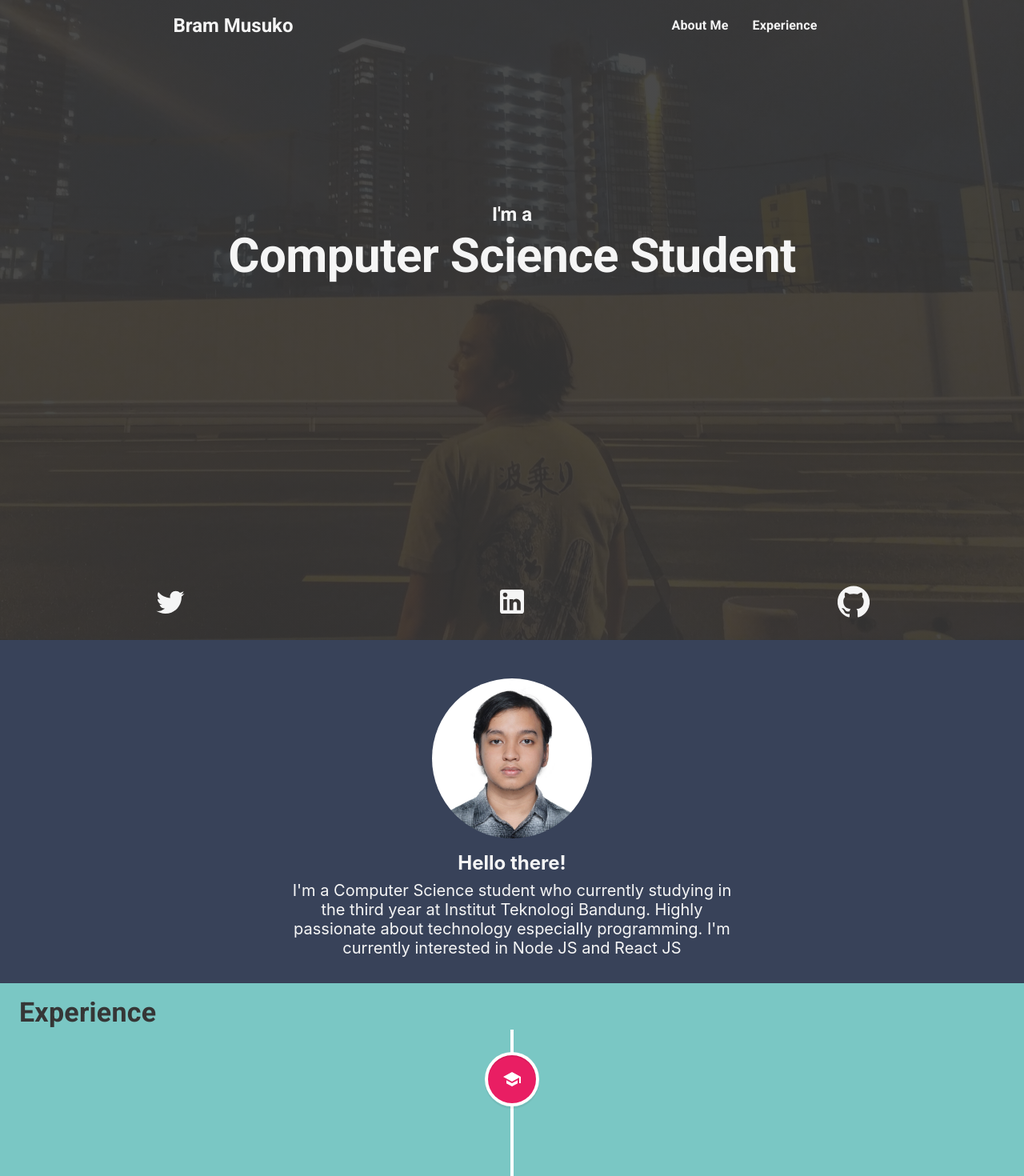
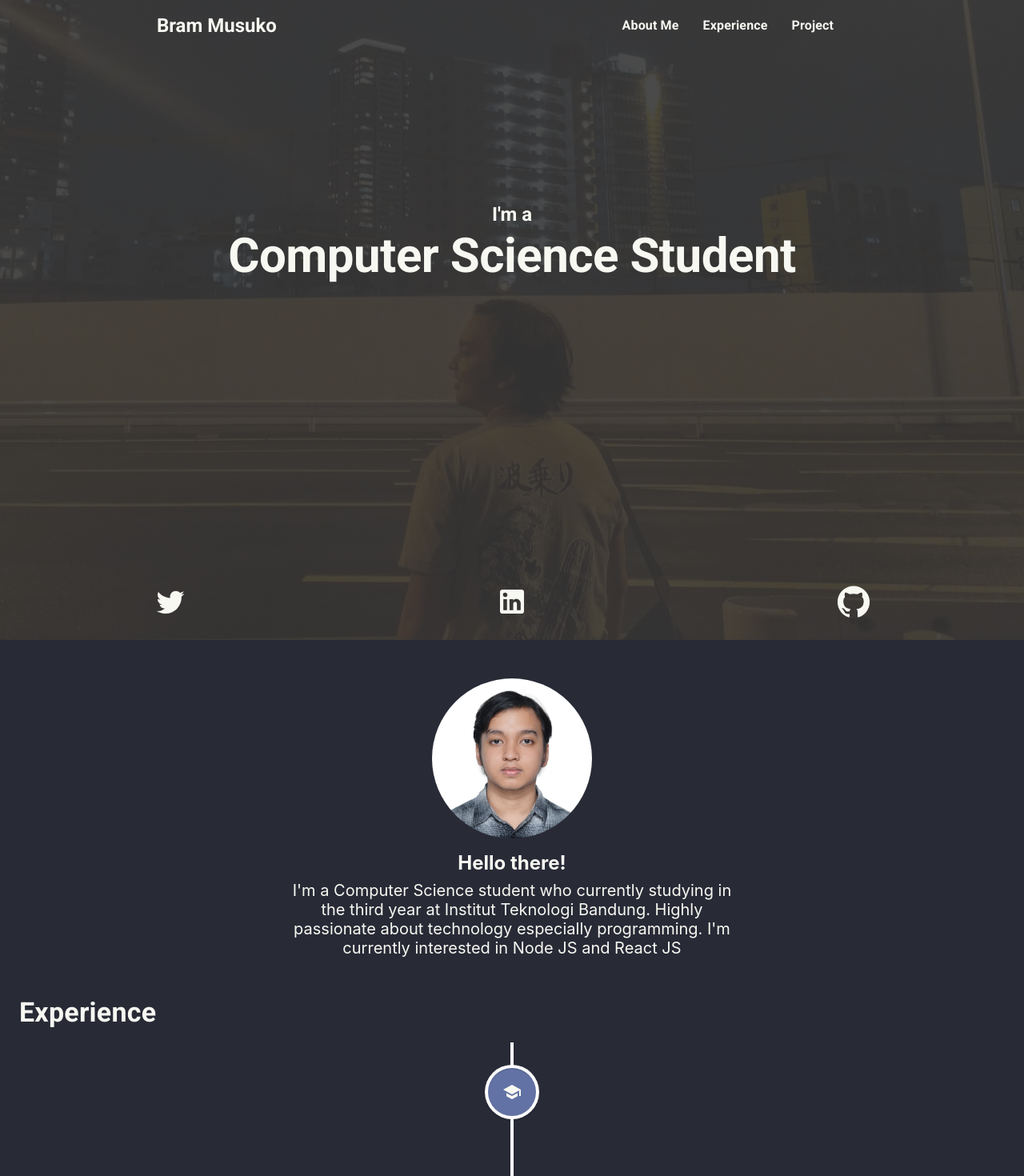
Before and after one commit to bmusuko/personal-web, a React (Create React App) app in the folder client/: page / in a window 1280 px wide. Shown: the top 1470 px of the page at 80% size. Built offline with nearby package versions, Linux system fonts and the light colour scheme.

Commit message:
use dracula scheme for color

```diff
--- a/client/package.json
+++ b/client/package.json
@@ -16,8 +16,10 @@
     "react-dom": "^16.13.1",
     "react-router-dom": "^5.2.0",
     "react-scripts": "3.4.1",
+    "react-slick": "^0.26.1",
     "react-toastify": "^6.0.5",
-    "react-vertical-timeline-component": "^2.6.2"
+    "react-vertical-timeline-component": "^2.6.2",
+    "slick-carousel": "^1.8.1"
   },
   "scripts": {
     "start": "react-scripts start",
--- a/client/src/components/Homepage/Experience.js
+++ b/client/src/components/Homepage/Experience.js
@@ -7,11 +7,14 @@ import 'react-vertical-timeline-component/style.min.css';
 import Typography from '@material-ui/core/Typography';
 import ExperienceData from '../../static/experience';
 import './Experience.css';
+import colors from '../../static/dracula';
+
 
 const styles = {
     project: {
         paddingTop: '1rem',
-        color: '#363636',
+        paddingBottom: '1rem',
+        color: colors.Foreground,
         fontWeight: 'bolder',
     },
 }
@@ -21,10 +24,10 @@ const timelineElement = ExperienceData.map((exp)=>{
     return(
         <VerticalTimelineElement
         className="vertical-timeline-element--education"
-        contentStyle={{ background: exp.type === 'education' ? 'rgb(233, 30, 99)' : 'rgb(33, 150, 243)', color: '#fff ' }}
-        contentArrowStyle={{ borderRight: `7px solid  ${exp.type === 'education' ? 'rgb(233, 30, 99)' : 'rgb(33, 150, 243)'}` }}
+        contentStyle={{ background: exp.type === 'education' ? colors.Comment : colors.Selection, color: colors.Foreground }}
+        contentArrowStyle={{ borderRight: `7px solid  ${exp.type === 'education' ? colors.Comment : colors.Selection}` }}
         date={exp.date}
-        iconStyle={{ background: exp.type === 'education' ? 'rgb(233, 30, 99)' : 'rgb(33, 150, 243)', color: '#fff' }}
+        iconStyle={{ background: exp.type === 'education' ? colors.Comment : colors.Selection, color: colors.Foreground }}
         icon={exp.type === 'education' ? <SchoolIcon />  : <WorkIcon /> }
         style={{boxShadow:'0!important'}}
     >
@@ -38,8 +41,6 @@ const timelineElement = ExperienceData.map((exp)=>{
 
 
 function Experience(){
-    console.log(timelineElement);
-
     return(
         <React.Fragment>
             <Typography variant="h4" style={styles.project}>
@@ -48,7 +49,7 @@ function Experience(){
             <VerticalTimeline>
                 {timelineElement}
                 <VerticalTimelineElement
-                    iconStyle={{ background: 'rgb(16, 204, 82)', color: '#ffffff' }}
+                    iconStyle={{ background: colors.Pink, color: colors.Foreground }}
                 icon={<StarIcon />}/>
             </VerticalTimeline>
         </React.Fragment>
@@ -56,95 +57,3 @@ function Experience(){
 }
 
  export default Experience;
-
-
-//  <VerticalTimelineElement
-//  className="vertical-timeline-element--work"
-//  contentStyle={{ background: 'rgb(33, 150, 243)', color: '#fff' }}
-//  contentArrowStyle={{ borderRight: '7px solid  rgb(33, 150, 243)' }}
-//  date="2011 - present"
-//  iconStyle={{ background: 'rgb(33, 150, 243)', color: '#fff' }}
-//  icon={<WorkIcon />}
-// >
-//  <h3 className="vertical-timeline-element-title">Creative Director</h3>
-//  <h4 className="vertical-timeline-element-subtitle">Miami, FL</h4>
-//  <p>
-//  Creative Direction, User Experience, Visual Design, Project Management, Team Leading
-//  </p>
-// </VerticalTimelineElement>
-// <VerticalTimelineElement
-//  className="vertical-timeline-element--work"
-//  date="2010 - 2011"
-//  iconStyle={{ background: 'rgb(33, 150, 243)', color: '#fff' }}
-//  icon={<WorkIcon />}
-// >
-//  <h3 className="vertical-timeline-element-title">Art Director</h3>
-//  <h4 className="vertical-timeline-element-subtitle">San Francisco, CA</h4>
-//  <p>
-//  Creative Direction, User Experience, Visual Design, SEO, Online Marketing
-//  </p>
-// </VerticalTimelineElement>
-// <VerticalTimelineElement
-//  className="vertical-timeline-element--work"
-//  date="2008 - 2010"
-//  iconStyle={{ background: 'rgb(33, 150, 243)', color: '#fff' }}
-//  icon={<WorkIcon />}
-// >
-//  <h3 className="vertical-timeline-element-title">Web Designer</h3>
-//  <h4 className="vertical-timeline-element-subtitle">Los Angeles, CA</h4>
-//  <p>
-//  User Experience, Visual Design
-//  </p>
-// </VerticalTimelineElement>
-// <VerticalTimelineElement
-//  className="vertical-timeline-element--work"
-//  date="2006 - 2008"
-//  iconStyle={{ background: 'rgb(33, 150, 243)', color: '#fff' }}
-//  icon={<WorkIcon />}
-// >
-//  <h3 className="vertical-timeline-element-title">Web Designer</h3>
-//  <h4 className="vertical-timeline-element-subtitle">San Francisco, CA</h4>
-//  <p>
-//  User Experience, Visual Design
-//  </p>
-// </VerticalTimelineElement>
-// <VerticalTimelineElement
-//  className="vertical-timeline-element--education"
-//  date="April 2013"
-//  iconStyle={{ background: 'rgb(233, 30, 99)', color: '#fff' }}
-//  icon={<SchoolIcon />}
-// >
-//  <h3 className="vertical-timeline-element-title">Content Marketing for Web, Mobile and Social Media</h3>
-//  <h4 className="vertical-timeline-element-subtitle">Online Course</h4>
-//  <p>
-//  Strategy, Social Media
-//  </p>
-// </VerticalTimelineElement>
-// <VerticalTimelineElement
-//  className="vertical-timeline-element--education"
-//  date="November 2012"
-//  iconStyle={{ background: 'rgb(233, 30, 99)', color: '#fff' }}
-//  icon={<SchoolIcon />}
-// >
-//  <h3 className="vertical-timeline-element-title">Agile Development Scrum Master</h3>
-//  <h4 className="vertical-timeline-element-subtitle">Certification</h4>
-//  <p>
-//  Creative Direction, User Experience, Visual Design
-//  </p>
-// </VerticalTimelineElement>
-// <VerticalTimelineElement
-//  className="vertical-timeline-element--education"
-//  date="2002 - 2006"
-//  iconStyle={{ background: 'rgb(233, 30, 99)', color: '#fff' }}
-//  icon={<SchoolIcon />}
-// >
-//  <h3 className="vertical-timeline-element-title">Bachelor of Science in Interactive Digital Media Visual Imaging</h3>
-//  <h4 className="vertical-timeline-element-subtitle">Bachelor Degree</h4>
-//  <p>
-//  Creative Direction, Visual Design
-//  </p>
-// </VerticalTimelineElement>
-// <VerticalTimelineElement
-//  iconStyle={{ background: 'rgb(16, 204, 82)', color: '#fff' }}
-//  icon={<StarIcon />}
-// />
--- /dev/null
+++ b/client/src/components/Homepage/Project.js
@@ -0,0 +1,76 @@
+import React from 'react';
+import Typography from '@material-ui/core/Typography';
+import Slider from "react-slick";
+import 'slick-carousel/slick/slick.css';
+import 'slick-carousel/slick/slick-theme.css';
+import Card from '@material-ui/core/Card';
+import CardActions from '@material-ui/core/CardActions';
+import CardContent from '@material-ui/core/CardContent';
+import Button from '@material-ui/core/Button';
+import colors from '../../static/dracula';
+
+
+const settings = {
+    dots: true,
+    infinite: true,
+    speed: 500,
+    slidesToShow: 1,
+    slidesToScroll: 1
+};
+
+const classes = {
+    project: {
+        paddingTop: '1rem',
+        paddingBottom: '1rem',
+        color: colors.Foreground,
+        fontWeight: 'bolder',
+    },
+}
+
+
+/*
+Card content :
+Title
+Date
+description
+stack used :
+github link :
+*/
+
+function Project(){
+    const bull = <span style={classes.bullet}>•</span>;
+
+
+    return(
+        <React.Fragment>
+            <Typography variant="h4" style={classes.project}>
+                Project
+            </Typography>
+            {/* <Slider {...settings}>
+            <Card style={classes.root}>
+      <CardContent>
+        <Typography style={classes.title} color="textSecondary" gutterBottom>
+          Word of the Day
+        </Typography>
+        <Typography variant="h5" component="h2">
+          be{bull}nev{bull}o{bull}lent
+        </Typography>
+        <Typography style={classes.pos} color="textSecondary">
+          adjective
+        </Typography>
+        <Typography variant="body2" component="p">
+          well meaning and kindly.
+          <br />
+          {'"a benevolent smile"'}
+        </Typography>
+      </CardContent>
+      <CardActions>
+        <Button size="small">Learn More</Button>
+      </CardActions>
+    </Card>
+            </Slider> */}
+        </React.Fragment>
+    )
+}
+
+ export default Project;
--- a/client/src/components/layout/header.js
+++ b/client/src/components/layout/header.js
@@ -4,20 +4,21 @@ import Toolbar from '@material-ui/core/Toolbar';
 import Typography from '@material-ui/core/Typography';
 import makeStyles from '@material-ui/core/styles/makeStyles';
 import Grid from '@material-ui/core/Grid';
-import AnchorLink from 'react-anchor-link-smooth-scroll'
+import AnchorLink from 'react-anchor-link-smooth-scroll';
+import colors from '../../static/dracula';
 
 const useStyles = makeStyles((theme) => ({
     menuButton: {
       marginRight: theme.spacing(2),
     },
     title: {
-      color:"#f5f5f5",
+      color:colors.Foreground,
       fontWeight:"bolder",
       marginRight: 16,
       marginLeft: -12,
     },
     rightToolbar: {
-        color:"#f5f5f5",
+        color:colors.Foreground,
         marginRight:30,
         fontWeight:"bold",
     },
@@ -32,6 +33,7 @@ function Header() {
     const classes = useStyles();
     return (
         <React.Fragment>
+
             <AppBar position="static" color="transparent" elevation={0}>
                 <Grid
                 container
@@ -56,6 +58,11 @@ function Header() {
                                     Experience
                                 </Typography>
                             </AnchorLink>
+                            <AnchorLink href='#project' className={classes.anchor}>
+                                <Typography variant="subtitle1" className={classes.rightToolbar}>
+                                    Project
+                                </Typography>
+                            </AnchorLink>
                         </Toolbar>
                     </Grid>
                 </Grid>
--- a/client/src/pages/Homepage/index.js
+++ b/client/src/pages/Homepage/index.js
@@ -11,6 +11,8 @@ import AvatarUrl from '../../assets/ava.jpg';
 import Avatar from '@material-ui/core/Avatar';
 import Container from '@material-ui/core/Container';
 import Experience from '../../components/Homepage/Experience'
+import Project from '../../components/Homepage/Project';
+import colors from '../../static/dracula';
 
 const styles = {
     paperContainer: {
@@ -23,14 +25,13 @@ const styles = {
     gridContainer: {
         height:'100%',
         flexGrow:1,
-        // backgroundColor:"rgba(255,0,0)"
     },
     textColor :{
-        color: '#f5f5f5',
+        color: colors.Foreground,
         fontWeight: 'bolder'
     },
     icon :{
-        color: '#f5f5f5',
+        color: colors.Foreground,
         paddingBottom:'3vh',
         textAlign:'center',
         fontSize: 40
@@ -42,7 +43,7 @@ const styles = {
         width:'100%',
     },
     paperAbout: {
-        background: '#384259',
+        background: colors.Background,
     },
     large: {
         width: '200px',
@@ -56,7 +57,7 @@ const styles = {
         maxWidth:'36rem',
         paddingLeft: '1.25rem',
         paddingRight: '1.25rem',
-        color: '#f5f5f5',
+        color: colors.Foreground,
         fontWeight: 'normal',
         textAlign:'center',
         fontSize: '1.25rem',
@@ -65,16 +66,24 @@ const styles = {
     about: {
         margin:'auto',
         marginTop: '1rem',
-        color: '#f5f5f5',
+        color: colors.Foreground,
         fontWeight: 'bolder',
         textAlign:'center',
         fontSize: '1.5rem'
     },
     project: {
         paddingTop: '1rem',
-        color: '#363636',
+        color: colors.Background,
         fontWeight: 'bolder',
     },
+    paperExperience:{
+        background:colors.Background,
+        paddingBottom:"3rem"
+    },
+    paperProject:{
+        background:colors.Background,
+        height:"100vh"
+    }
 };
 
 const description = `I'm a Computer Science student who currently studying in the third year at Institut Teknologi Bandung. Highly passionate about technology especially programming. I'm currently interested in Node JS and React JS`
@@ -143,13 +152,16 @@ function Homepage(){
                      </Grid>
                 </Grid>
             </Paper>
-            <Paper square style={
-                    {background:"#7ac7c4"}
-                } id="experience">
+            <Paper square style={styles.paperExperience} id="experience">
                 <Container maxWidth="lg" >
                     <Experience />
                 </Container>
-                </Paper>
+            </Paper>
+            <Paper style={styles.paperProject} square id="project">
+                <Container maxWidth="lg" >
+                    <Project />
+                </Container>
+            </Paper>
         </React.Fragment>
     )
 }
--- /dev/null
+++ b/client/src/static/dracula.js
@@ -0,0 +1,15 @@
+const colors = {
+    "Background" : "#282a36",
+    "Selection" : "#44475a",
+    "Foreground" :"#f8f8f2",
+    "Comment" : "#6272a4",
+    "Cyan" : "#8be9fd",
+    "Green" : "#50fa7b",
+    "Orange" : "#ffb86c",
+    "Pink" : "#ff79c6",
+    "Purple" : "#bd93f9",
+    "Red" : "#ff5555",
+    "Yellow" : "#f1fa8c",
+}
+
+export default colors;
```
Also changed, not shown: client/src/static/project.js (added, +9 -0 lines).
